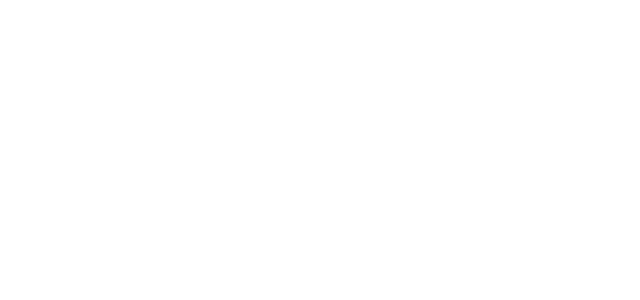
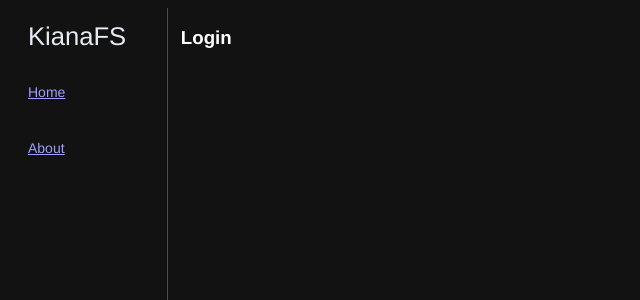
Before and after one commit to moyanj/KianaFS, a Vue app in the folder webui/: page /login in a window 1280 px wide. Before the commit this address had no page. Shown: the top 300 px of the page, without its empty margins (0-640 px from the left). Built offline with nearby package versions, Linux system fonts and the light colour scheme.

Commit message:
feat(webui): 实现左侧菜单并添加 login 页面
- 在 App.vue 中添加左侧菜单组件
- 在 router 中添加 login 页面路由
- 在 main.ts 中引入 ElementPlus 组件库
- 调整 index.html 中 html 标签的 lang 属性
- 优化 App.vue 中的样式，移除不必要的代码

```diff
--- a/webui/index.html
+++ b/webui/index.html
@@ -1,5 +1,5 @@
 <!DOCTYPE html>
-<html lang="">
+<html lang="" class="dark">
 
 <head>
   <meta charset="UTF-8">
--- a/webui/src/App.vue
+++ b/webui/src/App.vue
@@ -1,75 +1,58 @@
 <script setup lang="ts">
-import { RouterLink, RouterView } from 'vue-router';
+import { RouterLink, RouterView, useRouter } from 'vue-router';
+import { ElMenu, ElMenuItem } from 'element-plus';
+import { ref, watch } from "vue";
+
+// 定义 active 引用的类型
+const active = ref<string>("");
+
+// 使用 useRouter 钩子
+const router = useRouter();
+console.log(import.meta.env.BASE_URL)
+// 监听路由变化以更新 active 引用
+watch(
+    () => router.currentRoute.value.path,
+    (newPath) => {
+        active.value = "/" + newPath.split("/")[1];
+        console.log(import.meta.env.BASE_URL)
+    },
+    { immediate: true } // 立即执行一次以设置初始值
+);
 </script>
 
 <template>
-    <header>
-
-    </header>
+    <el-menu class="header-menu">
+        <el-menu-item class="header-menu-title">
+            <span>KianaFS</span>
+        </el-menu-item>
+        <el-menu-item index="/">
+            <router-link to="/">Home</router-link>
+        </el-menu-item>
+        <el-menu-item index="/about">
+            <router-link to="/about">About</router-link>
+        </el-menu-item>
+    </el-menu>
 
     <RouterView />
 </template>
 
 <style scoped>
-header {
-    line-height: 1.5;
-    max-height: 100vh;
+.header-menu {
+    width: 12.5vw;
+    height: 100vh;
+    margin-right: 1vw;
 }
 
-.logo {
-    display: block;
-    margin: 0 auto 2rem;
-}
-
-nav {
-    width: 100%;
-    font-size: 12px;
-    text-align: center;
-    margin-top: 2rem;
-}
-
-nav a.router-link-exact-active {
-    color: var(--color-text);
-}
-
-nav a.router-link-exact-active:hover {
-    background-color: transparent;
-}
-
-nav a {
-    display: inline-block;
-    padding: 0 1rem;
-    border-left: 1px solid var(--color-border);
-}
-
-nav a:first-of-type {
-    border: 0;
-}
-
-@media (min-width: 1024px) {
-    header {
-        display: flex;
-        place-items: center;
-        padding-right: calc(var(--section-gap) / 2);
-    }
-
-    .logo {
-        margin: 0 2rem 0 0;
-    }
-
-    header .wrapper {
-        display: flex;
-        place-items: flex-start;
-        flex-wrap: wrap;
-    }
-
-    nav {
-        text-align: left;
-        margin-left: -1rem;
-        font-size: 1rem;
-
-        padding: 1rem 0;
-        margin-top: 1rem;
+.header-menu-title {
+    span {
+        font-size: 2vw;
+        text-align: center;
     }
 }
 </style>
+
+<style>
+#app {
+    display: flex;
+}
+</style>
--- /dev/null
+++ b/webui/src/assets/main.css
@@ -0,0 +1,3 @@
+:root {
+    font-family: "MiSans", "Helvetica Neue", Helvetica, Arial, "PingFang SC", "Hiragino Sans GB", "Heiti SC", "Microsoft YaHei", "WenQuanYi Micro Hei", sans-serif;
+}
--- a/webui/src/main.ts
+++ b/webui/src/main.ts
@@ -2,9 +2,11 @@
 import App from './App.vue'
 import router from './router'
 import ElementPlus from 'element-plus';
-
+import 'element-plus/dist/index.css'
+import 'element-plus/theme-chalk/dark/css-vars.css'
+import '@/assets/main.css'
 const app = createApp(App)
 
 app.use(router)
-
+app.use(ElementPlus)
 app.mount('#app')
--- a/webui/src/router/index.ts
+++ b/webui/src/router/index.ts
@@ -1,8 +1,14 @@
 import { createRouter, createWebHistory } from 'vue-router'
+import LoginView from '@/views/LoginView.vue';
 
 const router = createRouter({
   history: createWebHistory(import.meta.env.BASE_URL),
   routes: [
+    {
+      path: '/login',
+      name: 'login',
+      component: LoginView
+    }
   ],
 })
 
--- /dev/null
+++ b/webui/src/views/LoginView.vue
@@ -0,0 +1,6 @@
+<script setup lang="ts">
+</script>
+
+<template>
+    <h3>Login</h3>
+</template>
--- a/webui/vite.config.ts
+++ b/webui/vite.config.ts
@@ -6,6 +6,7 @@
 
 // https://vite.dev/config/
 export default defineConfig({
+  base: '/webui/',
   plugins: [
     vue(),
     vueDevTools(),
```
